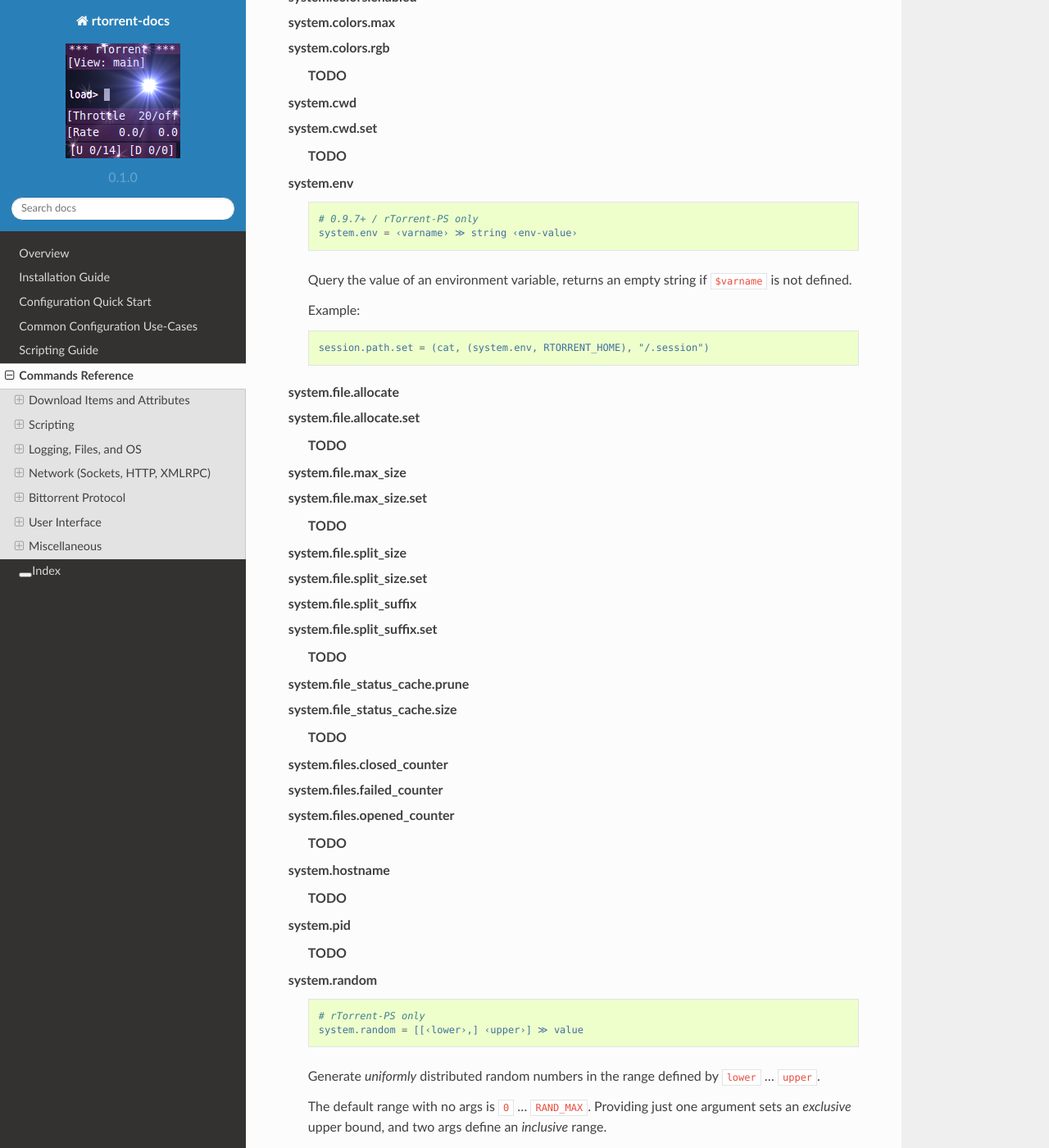
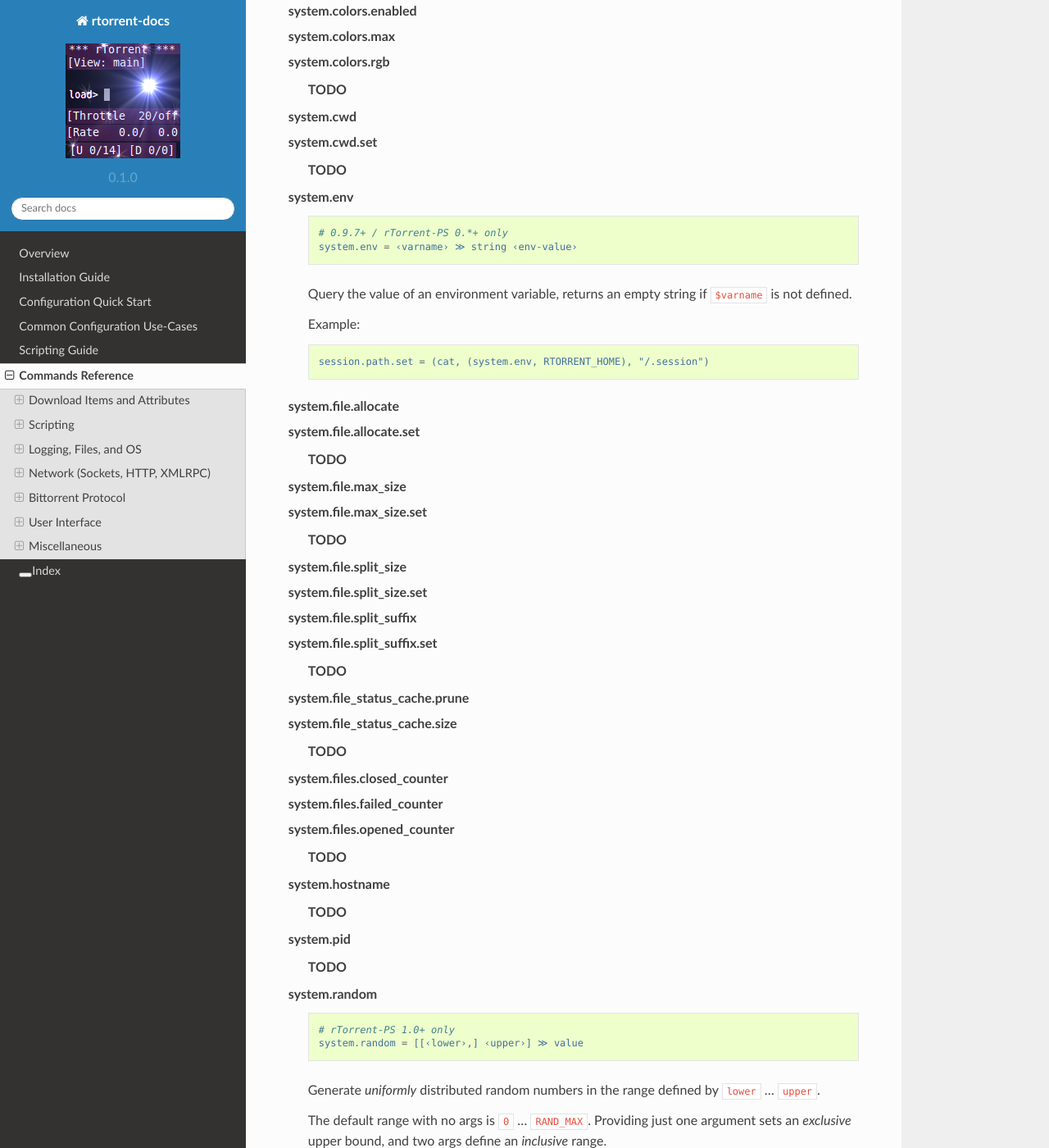
Before and after one commit to rtorrent-community/rtorrent-docs, a Sphinx documentation site: the page built from docs/cmd-ref.rst, in a window 1280 px wide and 1400 px high, scrolled down 25491 px. Shown: the whole window at 82% size. Built offline with Sphinx 7.4.7 and the Read the Docs theme 2.0.0, drawn with Linux system fonts in a browser that asks for light colours; some of the changed text lies outside the part shown.

Commit message:
state specific versions in 'version only' comments

```diff
--- a/docs/include-cmd-items.rst
+++ b/docs/include-cmd-items.rst
@@ -22,6 +22,7 @@
 
         .. code-block:: ini
 
+            # 'd.multicall.filtered' is rTorrent-PS 1.1+ only
             d.multicall2 = ‹view›, [‹cmd1›=[‹args›][, ‹cmd2›=…]] ≫ list of lists of results ‹rows of results›
             d.multicall.filtered = ‹view›, ‹predicate›, [‹cmd1›=[‹args›][, ‹cmd2›=…]] ≫ same as 'multicall2'
             download_list = ‹view› ≫ list of strings ‹info hashes›
--- a/docs/include-cmd-network.rst
+++ b/docs/include-cmd-network.rst
@@ -230,7 +230,7 @@
 
         .. code-block:: ini
 
-            # rTorrent-PS only!
+            # rTorrent-PS 0.*+ only!
 
             # Show traffic of the last hour (112*32 = 3584 ≈ 3600)
             network.history.depth.set = 112
--- a/docs/include-cmd-scripting.rst
+++ b/docs/include-cmd-scripting.rst
@@ -391,7 +391,7 @@
 
         .. code-block:: ini
 
-            # rTorrent-PS only
+            # rTorrent-PS 0.*+ only
             compare = ‹order›, ‹sort_key›=[, ...] ≫ bool (0 or 1)
 
         Compares two items like :term:`less` or :term:`greater`, but allows
@@ -455,7 +455,7 @@
 
         .. code-block:: ini
 
-            # rTorrent-PS only
+            # rTorrent-PS 1.1+ only
             value = ‹number›[, ‹base›] ≫ value
 
         Converts a given number with the given base (or 10 as the default) to an integer value.
--- a/docs/include-cmd-system.rst
+++ b/docs/include-cmd-system.rst
@@ -134,7 +134,7 @@
 
         .. code-block:: ini
 
-            # 0.9.7+ / rTorrent-PS only
+            # 0.9.7+ / rTorrent-PS 0.*+ only
             system.env = ‹varname› ≫ string ‹env-value›
 
         Query the value of an environment variable,
@@ -187,7 +187,7 @@
 
         .. code-block:: ini
 
-            # rTorrent-PS only
+            # rTorrent-PS 1.0+ only
             system.random = [[‹lower›,] ‹upper›] ≫ value
 
         Generate *uniformly* distributed random numbers in the range
@@ -301,7 +301,7 @@
 
         .. code-block:: ini
 
-            # rTorrent-PS only
+            # rTorrent-PS 0.*+ only
             log.messages = ‹log file path› ≫ 0
 
         (Re-)opens a log file that contains the messages normally only visible
--- a/docs/include-cmd-ui.rst
+++ b/docs/include-cmd-ui.rst
@@ -45,8 +45,10 @@
 
         .. code-block:: ini
 
-            # rTorrent-PS only
+            # rTorrent-PS 0.*+ only
             ui.bind_key = display, key, "command=[...]" ≫ 0
+            # rTorrent-PS 1.1+ only
+            ui.bind_key.verbose = ≫ bool (0 or 1)
 
         Binds the given key on a specified display to execute the given command when pressed.
         Note that this needs to be called in a one-shot schedule, after *rTorrent* is fully initialized.
```
